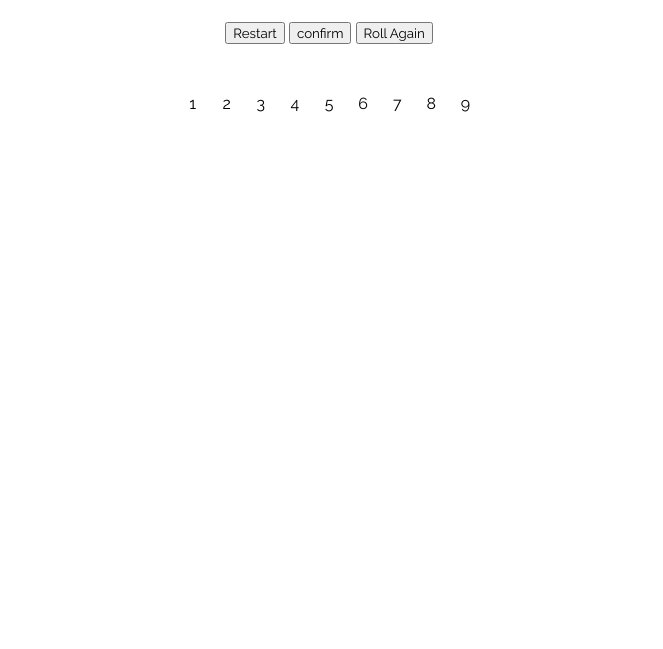
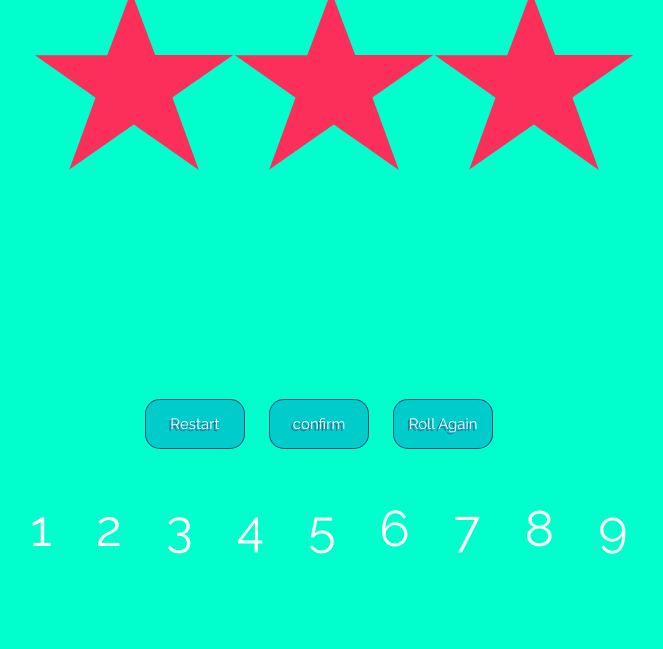
Before and after one commit to ashley2/CountStars, a website: page index.html in a window 1280 px wide. Shown: the part 151-800 px from the top of the page, without its empty margins (311-974 px from the left). Drawn offline with nearby package versions, Linux system fonts and the light colour scheme.

Commit message:
more style

```diff
--- a/main.js
+++ b/main.js
@@ -24,7 +24,7 @@ function roll() {
     count++;
   }
   if (count === 3){
-    alert('no more turns')
+    alert('No more turns\nPress restart to play again!')
   }
 
 }
@@ -54,19 +54,18 @@ $('#confirm').click(function(){
    sum = sum + boxNum;
  });
   if (sum === numOfStars){
-    alert('win')
     $('.selected').off('click');
     $('.selected').addClass('disabled');
     $('.selected').removeClass('selected');
     getStars();
   } else {
-   alert('try again');
+   alert('Try again!');
  }
 });
 
 function win (){
   if($('.disabled').length === 9 ){
-    alert('win');
+    alert('You Win!');
   }
 }
 
--- a/sass/style.scss
+++ b/sass/style.scss
@@ -3,7 +3,13 @@
   font-family: 'Raleway', sans-serif;
 }
 
+body {
+  background-color: #00ffcc
+}
+
 #header {
+  margin-top: 100px;
+  margin-bottom: 15px;
   font-size: 30px;
 }
 
@@ -14,6 +20,7 @@
 }
 
 #controlBox {
+  margin-top: 300px;
   margin-bottom: 50px;
   #restart, #confirm, #roll {
     display: inline-block;
@@ -22,10 +29,18 @@
 
 #numberBox {
   .number {
-    height: 30px;
-    width: 30px;
+    font-size: 50px;
+    margin: 0px 20px 20px 20px;
+    color: white;
     display: inline-block;
+    transition: all .5s ease, color 1s ease;
+
   }
+  .number:hover {
+    color: #002080;
+    transform: scale(2);
+  }
+
 }
 
 div {
@@ -33,17 +48,101 @@ div {
 }
 
 .stars {
-  height: 20px;
-  width: 20px;
-  border: 2px solid black;
+  // height: 20px;
+  // width: 20px;
+  // border: 2px solid black;
+  // display: inline-block;
+  // margin: 20px;
+  width: 0;
+  height: 0;
+  margin: 50px 0;
+  color: #fc2e5a;
+  position: relative;
   display: inline-block;
-  margin: 20px;
+  border-right: 100px solid transparent;
+  border-bottom: 70px solid #fc2e5a;
+  border-left: 100px solid transparent;
+  -moz-transform: rotate(35deg);
+  -webkit-transform: rotate(35deg);
+  -ms-transform: rotate(35deg);
+  -o-transform: rotate(35deg);
+
+}
+
+
+.stars:before {
+  height: 0;
+  width: 0;
+  position: absolute;
+  display: inline-block;
+  top: -45px;
+  left: -65px;
+  border-bottom: 80px solid #fc2e5a;
+  border-left: 30px solid transparent;
+  border-right: 30px solid transparent;
+  content: '';
+  -webkit-transform: rotate(-35deg);
+  -moz-transform: rotate(-35deg);
+  -ms-transform: rotate(-35deg);
+  -o-transform: rotate(-35deg);
+}
+
+.stars:after {
+  content: '';
+  width: 0;
+  height: 0;
+  position: absolute;
+  display: inline-block;
+  top: 3px;
+  left: -105px;
+  color: #fc2e5a;
+  border-right: 100px solid transparent;
+  border-bottom: 70px solid #fc2e5a;
+  border-left: 100px solid transparent;
+  -webkit-transform: rotate(-70deg);
+  -moz-transform: rotate(-70deg);
+  -ms-transform: rotate(-70deg);
+  -o-transform: rotate(-70deg);
 }
 
 .selected {
-  border: 2px solid red;
+  border: 2px solid white;
+  border-radius: 43%;
+
 }
 
 .disabled {
   border: 2px solid black;
+  border-radius: 43%;
+  color:  #002080;
 }
+
+
+button {
+  height: 50px;
+  width: 100px;
+  color: #fff;
+  font-size: 15px;
+  margin: 20px 20px 0px 0px;
+  text-shadow: -2px 2px #346392;
+  background-color: #00cccc;
+  background-image: linear-gradient(top, #6496c8, #346392);
+  box-shadow: inset 0 0 0 1px #27496d;
+  border: none;
+  border-radius: 15px;
+  transition: all 1s ease;
+}
+
+button:hover,
+button.hover {
+  box-shadow: inset 0 0 0 1px #27496d,0 5px 15px #193047;
+  transition: all 1s ease;
+}
+
+button:active,
+button.active {
+  box-shadow: inset 0 0 0 1px #27496d,inset 0 5px 30px #193047;
+}
+button:focus{
+  outline: none;
+}
```
Also changed, not shown: style.css.
